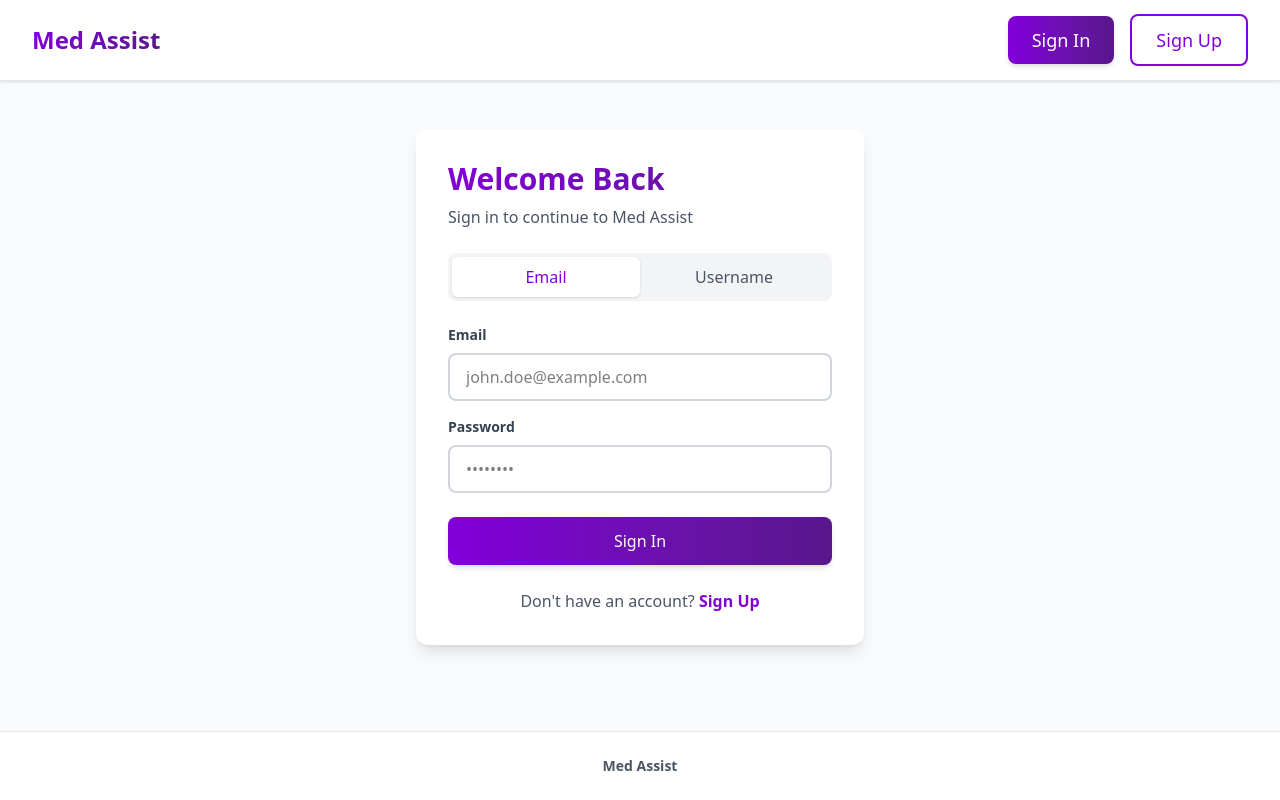
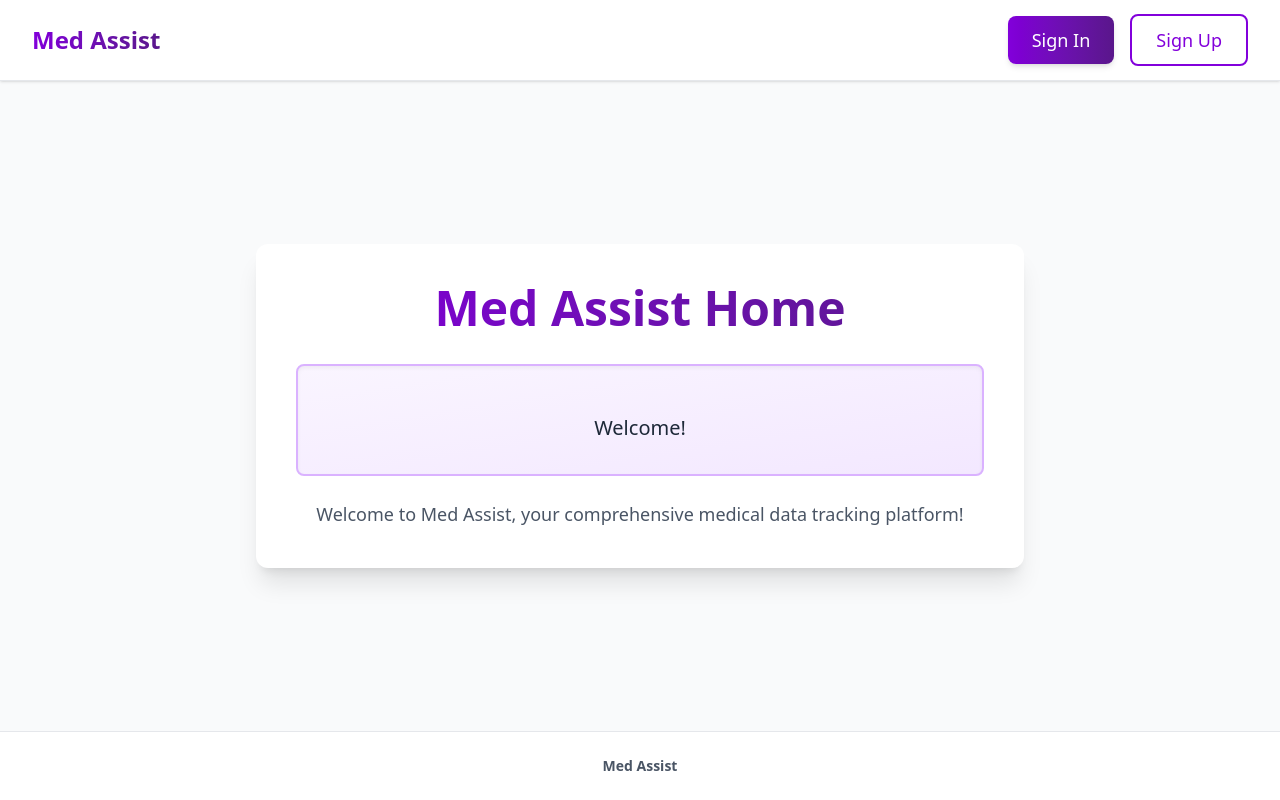
Before and after one commit to brooksberry10/med_assist_app, a React app in the folder frontend/: page / in a window 1280 px wide. Before the commit this address led to /signin. Built offline with nearby package versions, Linux system fonts and the light colour scheme; the HTML template or start-up script is replaced by a standard one; what @heroui/react would draw is missing.

Commit message:
took off protected route from home to allow users to sign in once logged out. + Other minor fixes

```diff
--- a/frontend/src/App.tsx
+++ b/frontend/src/App.tsx
@@ -14,10 +14,11 @@
     <HeroUIProvider>
       <Router>
         <Routes>
-          <Route path="/" element={<ProtectedRoute><Home /></ProtectedRoute>} />
-          <Route path="/profile" element={<ProtectedRoute><Profile /></ProtectedRoute>} />
+          <Route path="/" element={<Home />} />
           <Route path="/signin" element={<SignIn />} />
           <Route path="/register" element={<SignUp />} />
+
+          <Route path="/profile" element={<ProtectedRoute><Profile /></ProtectedRoute>} />
           <Route path="/treatments" element={<ProtectedRoute><Treatments /></ProtectedRoute>} />
           <Route path="/symptoms" element={<ProtectedRoute><Symptoms /></ProtectedRoute>} />
           <Route path="/food-logs" element={<ProtectedRoute><FoodLogs /></ProtectedRoute>} />
```
Also changed, not shown: 1 other file (tests, documents, lock files or other folders).
